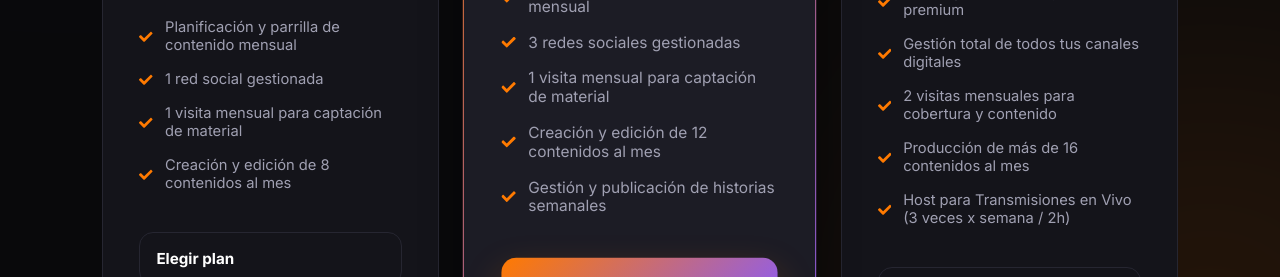
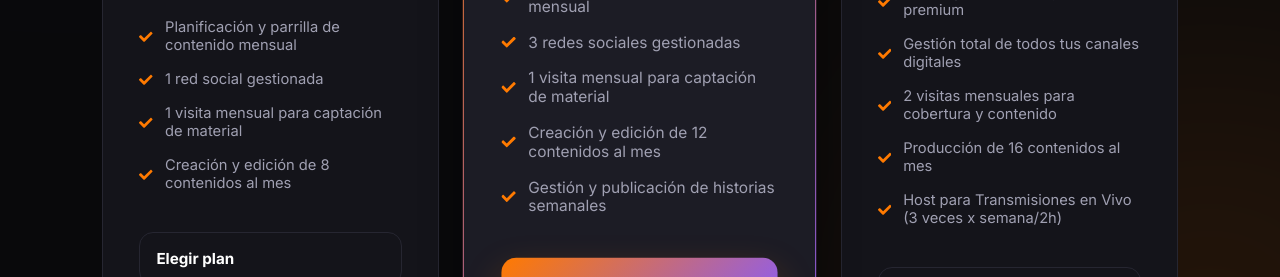
Before and after one commit to miravoperu/miravo-web, a React (Vite) app: page / in a window 1280 px wide. Shown: the part 1900-2177 px from the top of the page. Built offline with nearby package versions, Linux system fonts and the light colour scheme.

Commit message:
fix: últimos cambios

```diff
--- a/src/components/Planes/planes.jsx
+++ b/src/components/Planes/planes.jsx
@@ -38,8 +38,8 @@ const plans = [
       "Estrategia multicanal y parrilla premium",
       "Gestión total de todos tus canales digitales",
       "2 visitas mensuales para cobertura y contenido",
-      "Producción de más de 16 contenidos al mes",
-      "Host para Transmisiones en Vivo (3 veces x semana / 2h)",
+      "Producción de 16 contenidos al mes",
+      "Host para Transmisiones en Vivo (3 veces x semana/2h)",
     ],
     featured: false,
   },
```
